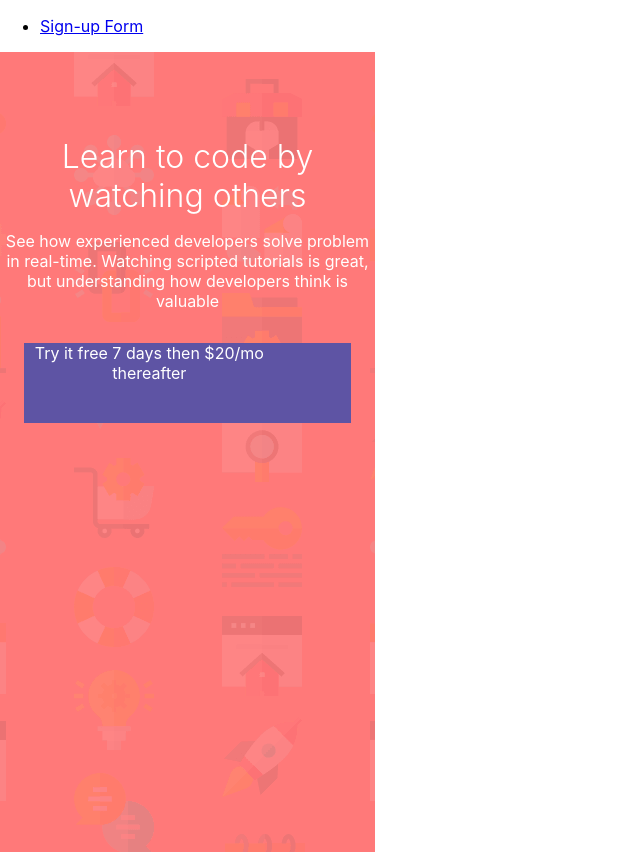
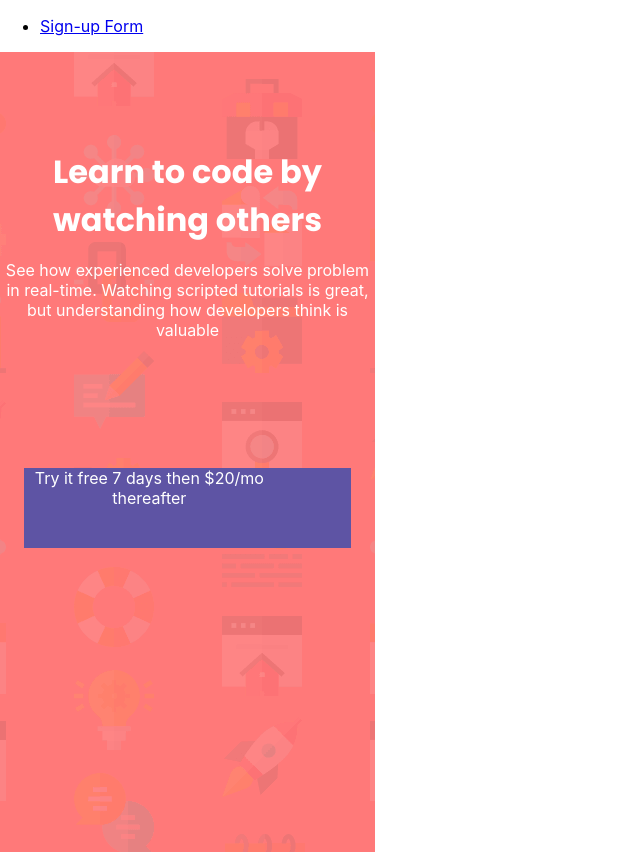
Before and after one commit to TaraTrody/frontend-react-challenges, a React (Create React App) app: page /signup in a window 1280 px wide. Shown: the whole page, without its empty margins (0-640 px from the left). Built offline with nearby package versions, Linux system fonts and the light colour scheme; a web font is replaced by a local one.

Commit message:
add normalizing styles for header & paragraph ele.

```diff
--- a/src/sign-up_form/Signup.jsx
+++ b/src/sign-up_form/Signup.jsx
@@ -33,7 +33,7 @@ const Container = styled.div`
   width: 375px;
   height: 100vh;
   display: grid;
-  grid-template-rows: 1fr 1fr 1fr;
+  grid-template-rows: 2fr 1fr 1fr;
   grid-template-areas:
     "TitleWrapper"
     "BoxWrapper"
@@ -43,8 +43,7 @@ const Container = styled.div`
 
 const TitleWrapper = styled.div`
   grid-area: TitleWrapper;
-  align-self: center;
-  margin-top: 5.3rem;
+  display: flex;
 `;
 
 const BoxWrapper = styled.div`
@@ -59,13 +58,14 @@ const FormWrapper = styled.div`
 const TitleText = styled.div`
   color: #fff;
   text-align: center;
+  margin: auto;
 
   h1 {
-    font-weight: 300;
+
+    margin-bottom: 1rem;
   }
 
   p {
-    font-weight: 400;
   }
 `;
 
@@ -76,7 +76,6 @@ const Box = styled.div`
   color: #fff;
   text-align: center;
 
-
   p {
     width: 250px;
   }
```
